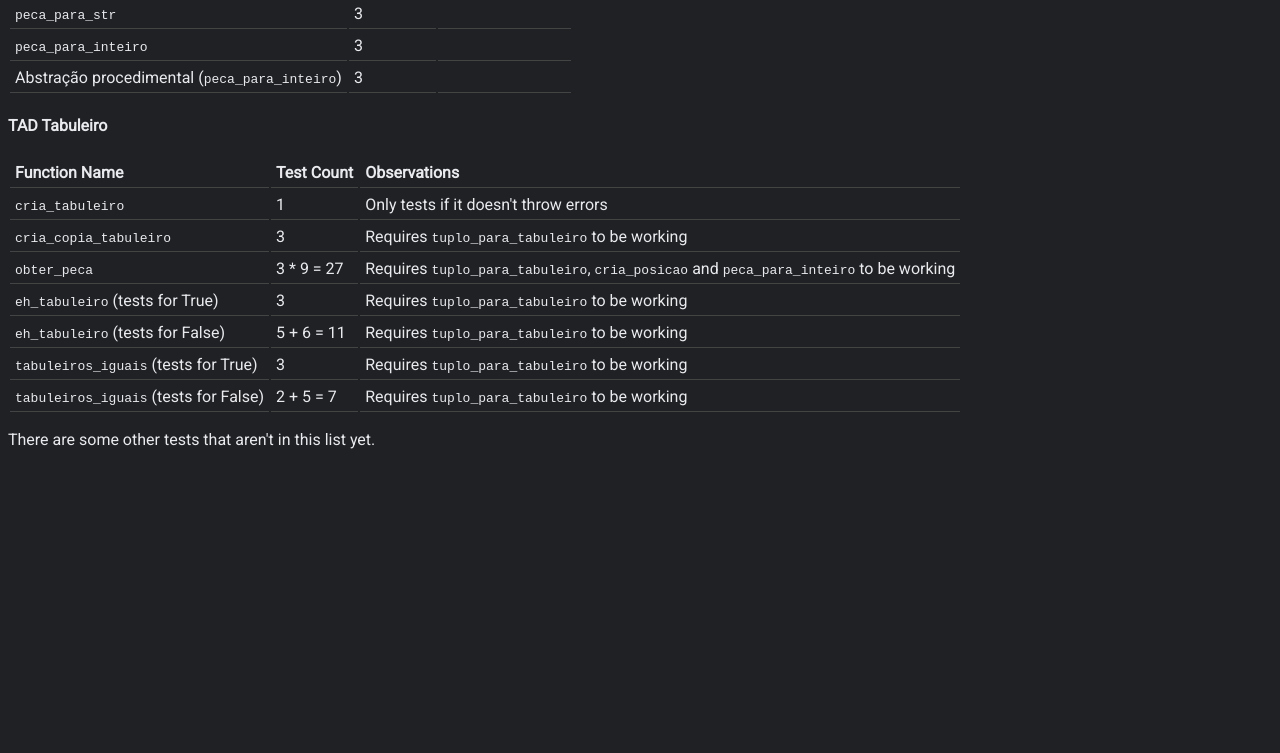
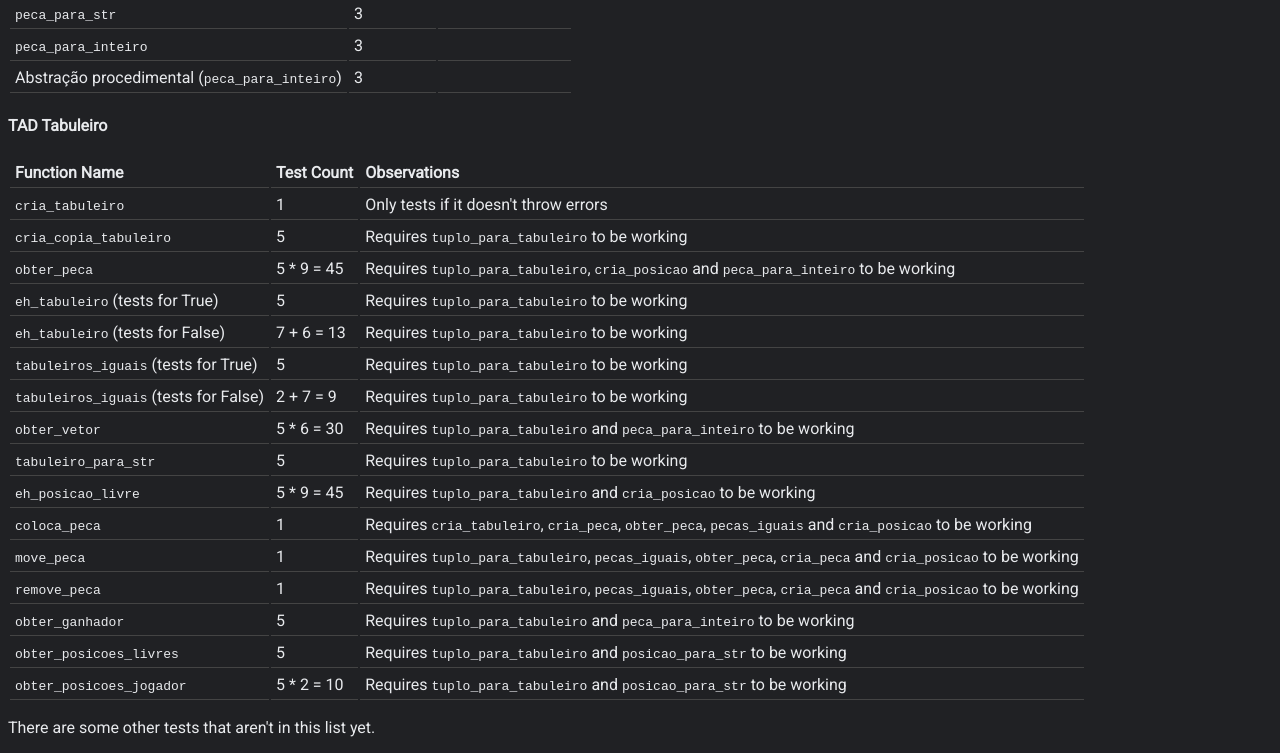
Before and after one commit to diogotcorreia/proj2-fp-tester, a website: page index.html in a window 1280 px wide. Shown: the part 2177-2930 px from the top of the page. Before the commit the page ends 2642 px from the top, so only its background shows below. Drawn offline with nearby package versions, Linux system fonts and the light colour scheme.

Commit message:
Update full tests list
Signed-off-by: Diogo Correia <me@diogotc.com>

```diff
--- a/index.html
+++ b/index.html
@@ -263,12 +263,12 @@
         </tr>
         <tr>
           <td><code>cria_copia_tabuleiro</code></td>
-          <td>3</td>
+          <td>5</td>
           <td>Requires <code>tuplo_para_tabuleiro</code> to be working</td>
         </tr>
         <tr>
           <td><code>obter_peca</code></td>
-          <td>3 * 9 = 27</td>
+          <td>5 * 9 = 45</td>
           <td>
             Requires <code>tuplo_para_tabuleiro</code>,
             <code>cria_posicao</code> and <code>peca_para_inteiro</code>
@@ -277,23 +277,86 @@
         </tr>
         <tr>
           <td><code>eh_tabuleiro</code> (tests for True)</td>
-          <td>3</td>
+          <td>5</td>
           <td>Requires <code>tuplo_para_tabuleiro</code> to be working</td>
         </tr>
         <tr>
           <td><code>eh_tabuleiro</code> (tests for False)</td>
-          <td>5 + 6 = 11</td>
+          <td>7 + 6 = 13</td>
           <td>Requires <code>tuplo_para_tabuleiro</code> to be working</td>
         </tr>
         <tr>
           <td><code>tabuleiros_iguais</code> (tests for True)</td>
-          <td>3</td>
+          <td>5</td>
           <td>Requires <code>tuplo_para_tabuleiro</code> to be working</td>
         </tr>
         <tr>
           <td><code>tabuleiros_iguais</code> (tests for False)</td>
-          <td>2 + 5 = 7</td>
+          <td>2 + 7 = 9</td>
           <td>Requires <code>tuplo_para_tabuleiro</code> to be working</td>
+        </tr>
+        <tr>
+          <td><code>obter_vetor</code></td>
+          <td>5 * 6 = 30</td>
+          <td>
+            Requires <code>tuplo_para_tabuleiro</code> and
+            <code>peca_para_inteiro</code> to be working
+          </td>
+        </tr>
+        <tr>
+          <td><code>tabuleiro_para_str</code></td>
+          <td>5</td>
+          <td>Requires <code>tuplo_para_tabuleiro</code> to be working</td>
+        </tr>
+        <tr>
+          <td><code>eh_posicao_livre</code></td>
+          <td>5 * 9 = 45</td>
+          <td>
+            Requires <code>tuplo_para_tabuleiro</code> and
+            <code>cria_posicao</code> to be working
+          </td>
+        </tr>
+        <tr>
+          <td><code>coloca_peca</code></td>
+          <td>1</td>
+          <td>
+            Requires <code>cria_tabuleiro</code>, <code>cria_peca</code>,
+            <code>obter_peca</code>, <code>pecas_iguais</code> and
+            <code>cria_posicao</code> to be working
+          </td>
+        </tr>
+        <tr>
+          <td><code>move_peca</code></td>
+          <td>1</td>
+          <td>
+            Requires <code>tuplo_para_tabuleiro</code>,
+            <code>pecas_iguais</code>, <code>obter_peca</code>,
+            <code>cria_peca</code> and <code>cria_posicao</code> to be working
+          </td>
+        </tr>
+        <tr>
+          <td><code>remove_peca</code></td>
+          <td>1</td>
+          <td>
+            Requires <code>tuplo_para_tabuleiro</code>,
+            <code>pecas_iguais</code>, <code>obter_peca</code>,
+            <code>cria_peca</code> and <code>cria_posicao</code> to be working
+          </td>
+        </tr>
+        <tr>
+          <td><code>obter_ganhador</code></td>
+          <td>5</td>
+          <td>Requires <code>tuplo_para_tabuleiro</code> and <code>peca_para_inteiro</code> to be working</td>
+        </tr>
+        <tr>
+          <td><code>obter_posicoes_livres</code></td>
+          <td>5</td>
+          <td>Requires <code>tuplo_para_tabuleiro</code> and <code>posicao_para_str</code> to be working</td>
+        </tr>
+        <tr>
+          <td><code>obter_posicoes_jogador</code></td>
+          <td>5 * 2 = 10</td>
+          <td>Requires <code>tuplo_para_tabuleiro</code> and <code>posicao_para_str</code> to be working</td>
         </tr>
       </table>
       <p>There are some other tests that aren't in this list yet.</p>
```
